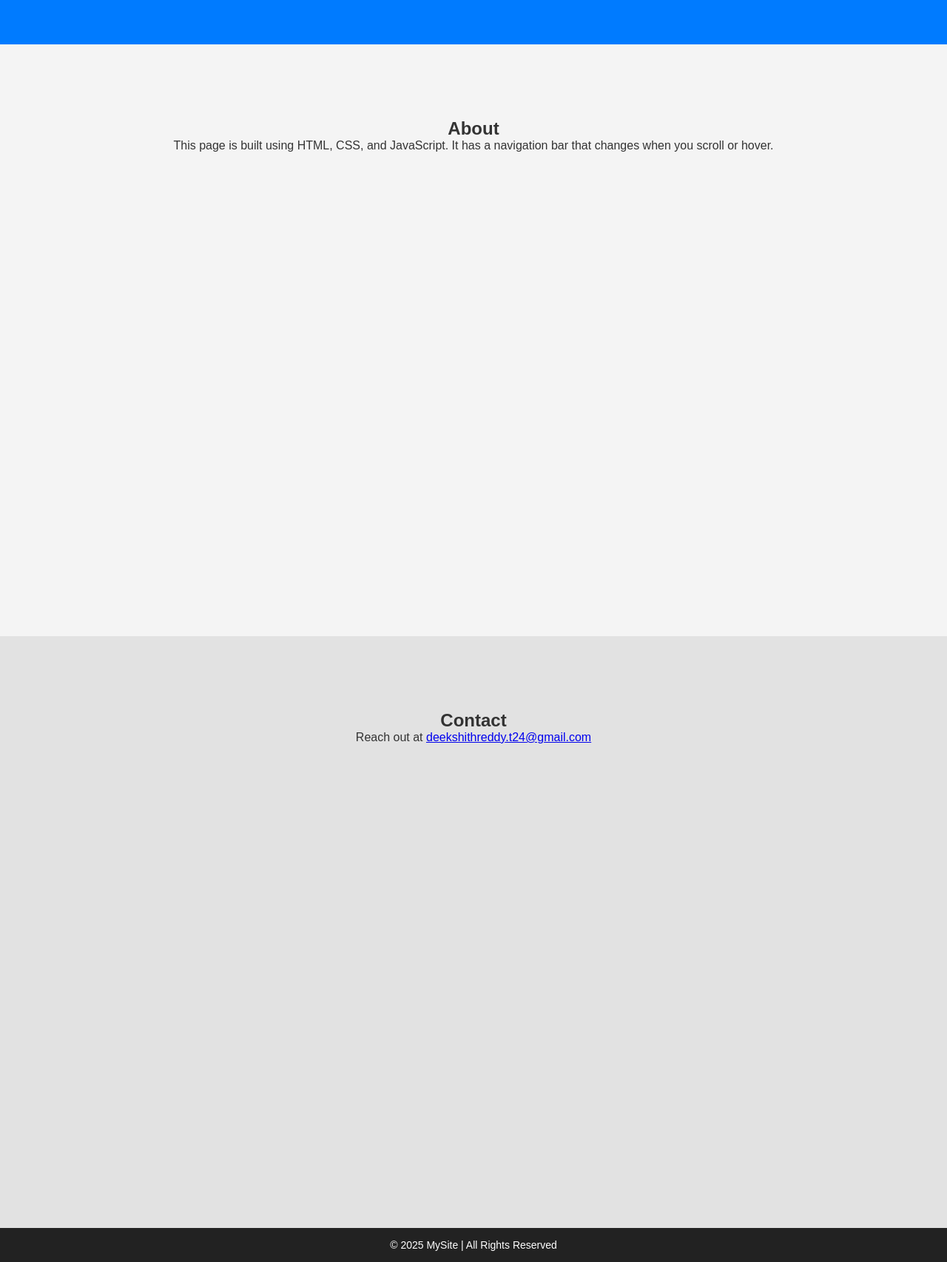
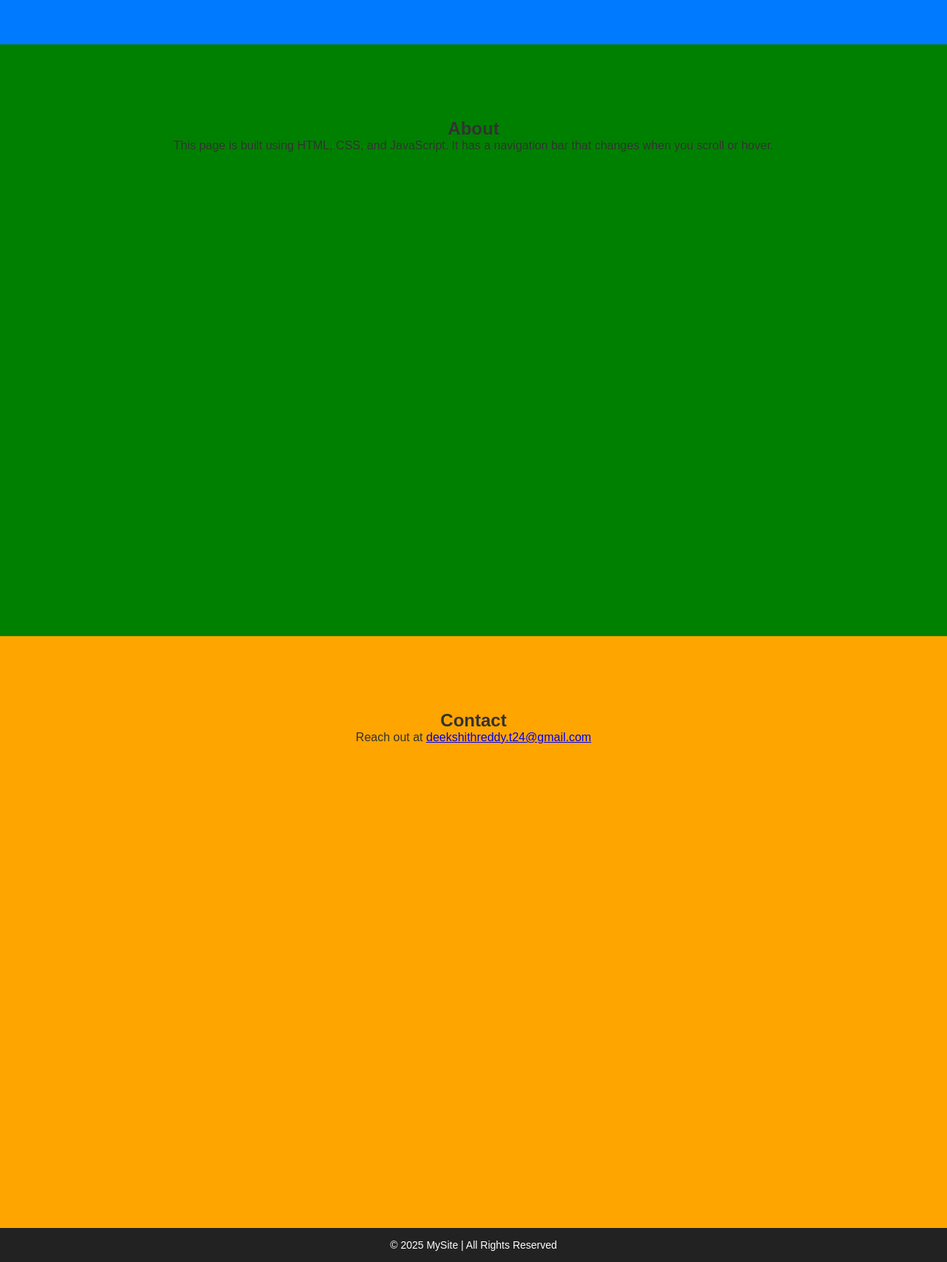
Before and after one commit to deekshitreddy24/SCT_WD_1, a plain HTML site: page index.html in a window 1280 px wide. Shown: the part 740-2446 px from the top of the page at 74% size. Drawn offline with Linux system fonts and the light colour scheme.

Commit message:
Change background colors for about and contact sections

```diff
--- a/style.css
+++ b/style.css
@@ -80,12 +80,12 @@ section {
 }
 
 .about{
-  background: #f4f4f4;
+  background: green;
   color: #333;
   height:100vh
 }
 .contact{
-  background: #e2e2e2;
+  background: orange;
   color: #333;
   height:100vh
 }
```
